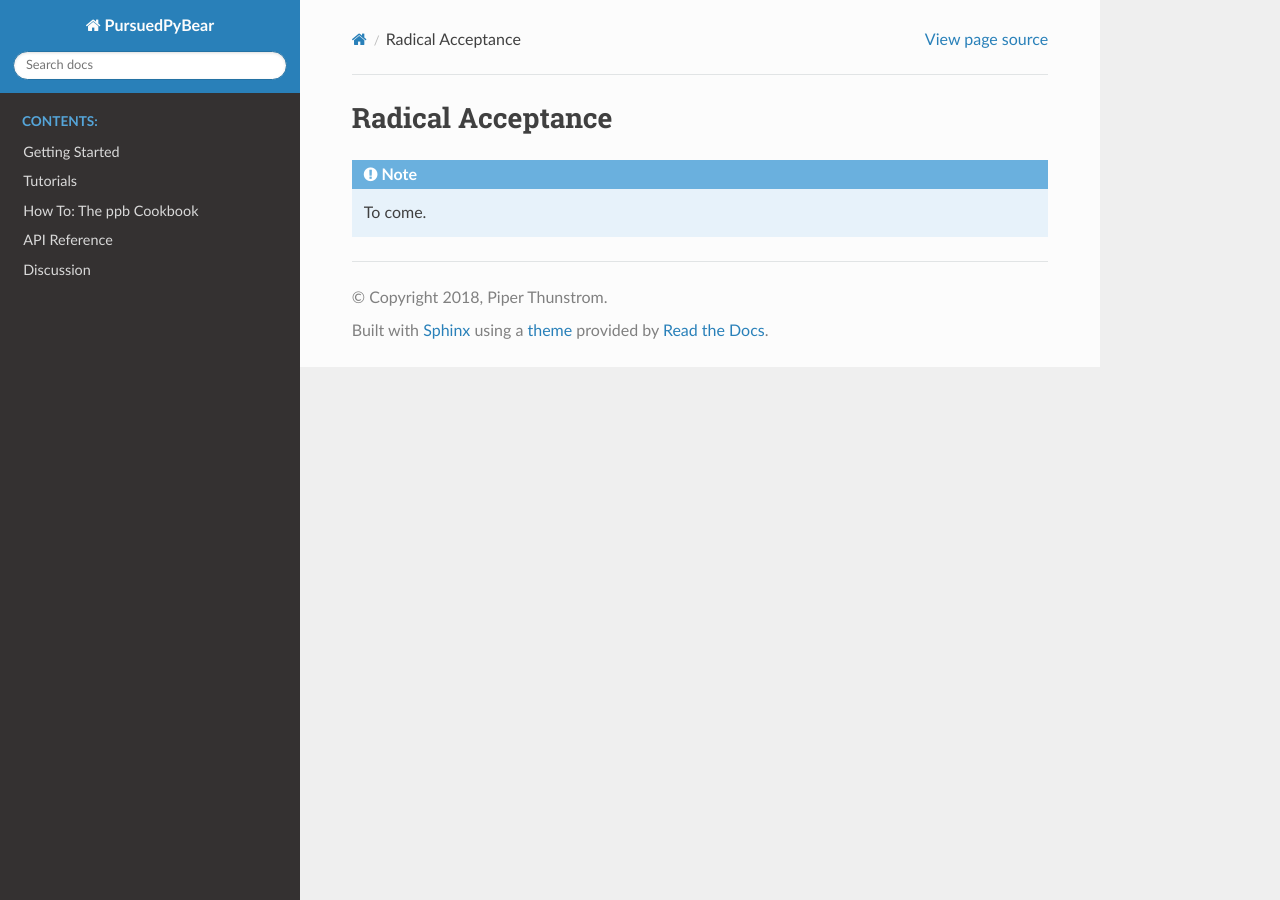
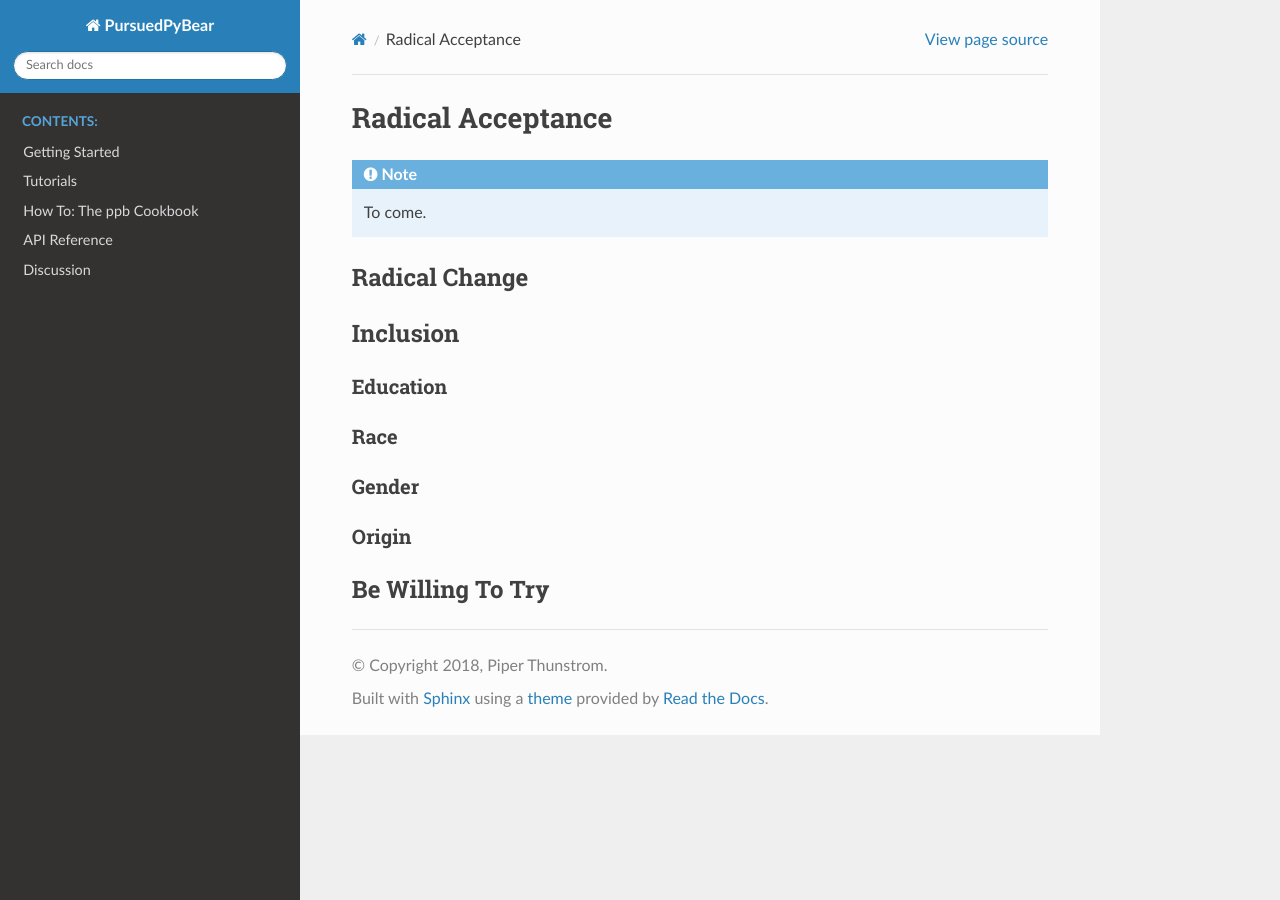
Before and after one commit to ppb/pursuedpybear, a Sphinx documentation site: the page built from docs/discussion/values/radical-acceptance.rst, in a window 1280 px wide. Built offline with Sphinx 7.4.7 and the Read the Docs theme 2.0.0, drawn with Linux system fonts in a browser that asks for light colours.

Commit message:
Adds radical acceptance outline.

```diff
--- a/docs/discussion/values/radical-acceptance.rst
+++ b/docs/discussion/values/radical-acceptance.rst
@@ -2,3 +2,26 @@ Radical Acceptance
 ===============================
 
 .. note:: To come.
+
+Radical Change
+-----------------------
+
+
+Inclusion
+------------------
+
+
+Education
+++++++++++++++++
+
+Race
++++++++++++
+
+Gender
++++++++++++++
+
+Origin
+++++++++++++
+
+Be Willing To Try
+---------------------
```
